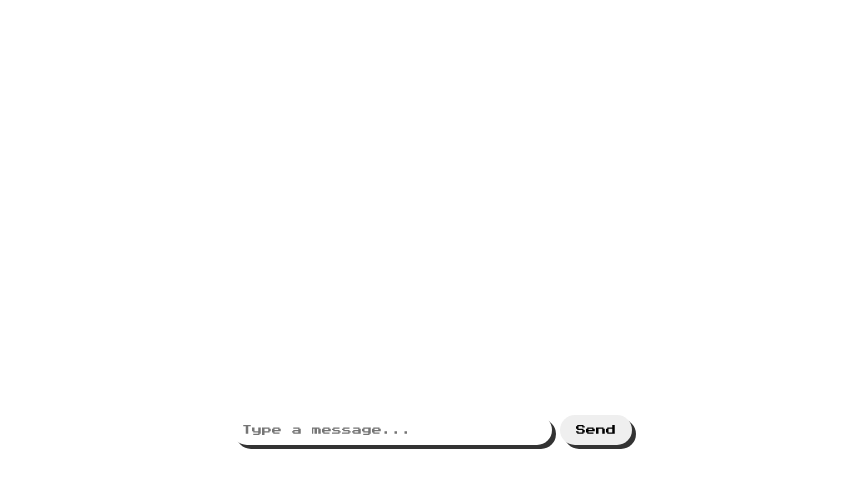
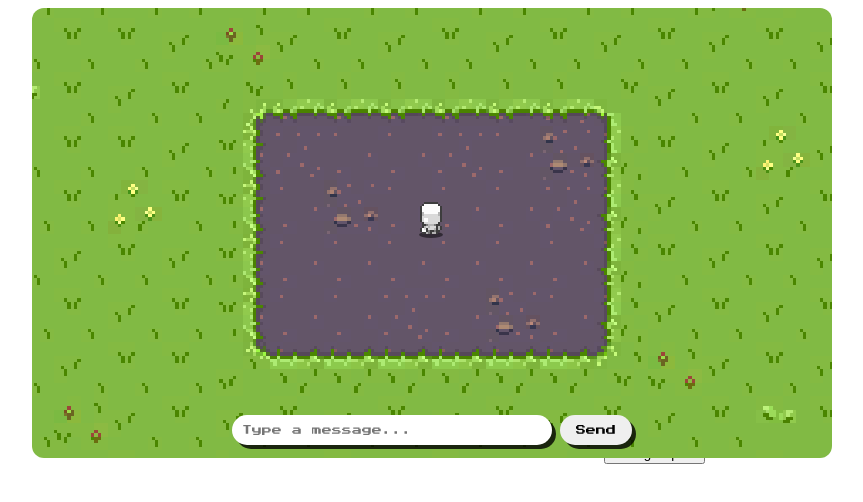
Before and after one commit to elokthewizard/experimental-chat, a plain HTML site: page index.html in a window 1280 px wide. Shown: the whole page, without its empty margins (208-1071 px from the left). Drawn offline with Linux system fonts and the light colour scheme; the site is published under a folder, as on GitHub Pages, so addresses that start at the root find nothing.

Commit message:
main script references chagned to relative path

```diff
--- a/index.html
+++ b/index.html
@@ -11,7 +11,7 @@
 </head>
 <body>
     <canvas id="gameCanvas"></canvas>
-    <script defer type="module" src="/main.js"></script>
+    <script defer type="module" src="./main.js"></script>
     <div id="chatController">
         <input type="text" id='messageInput' placeholder="Type a message..." autocomplete="off">
         <button id="sendButton">Send</button>
```
